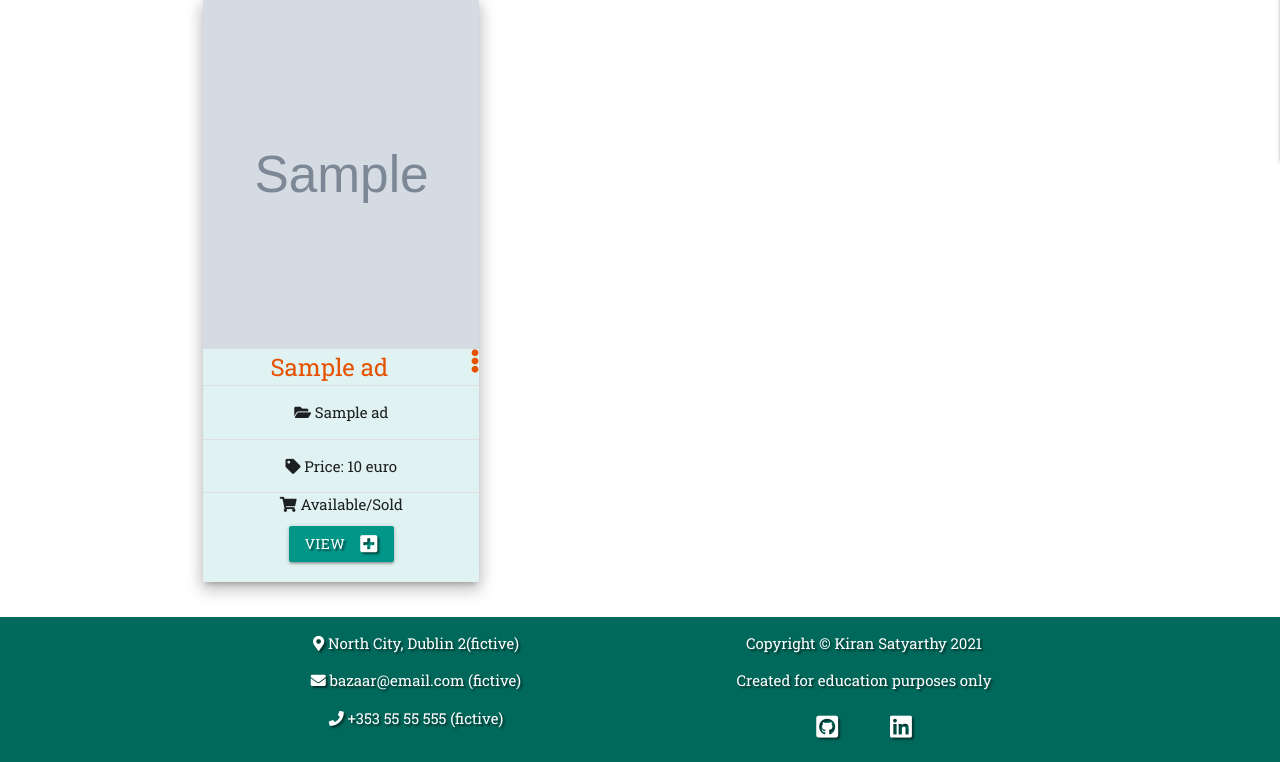
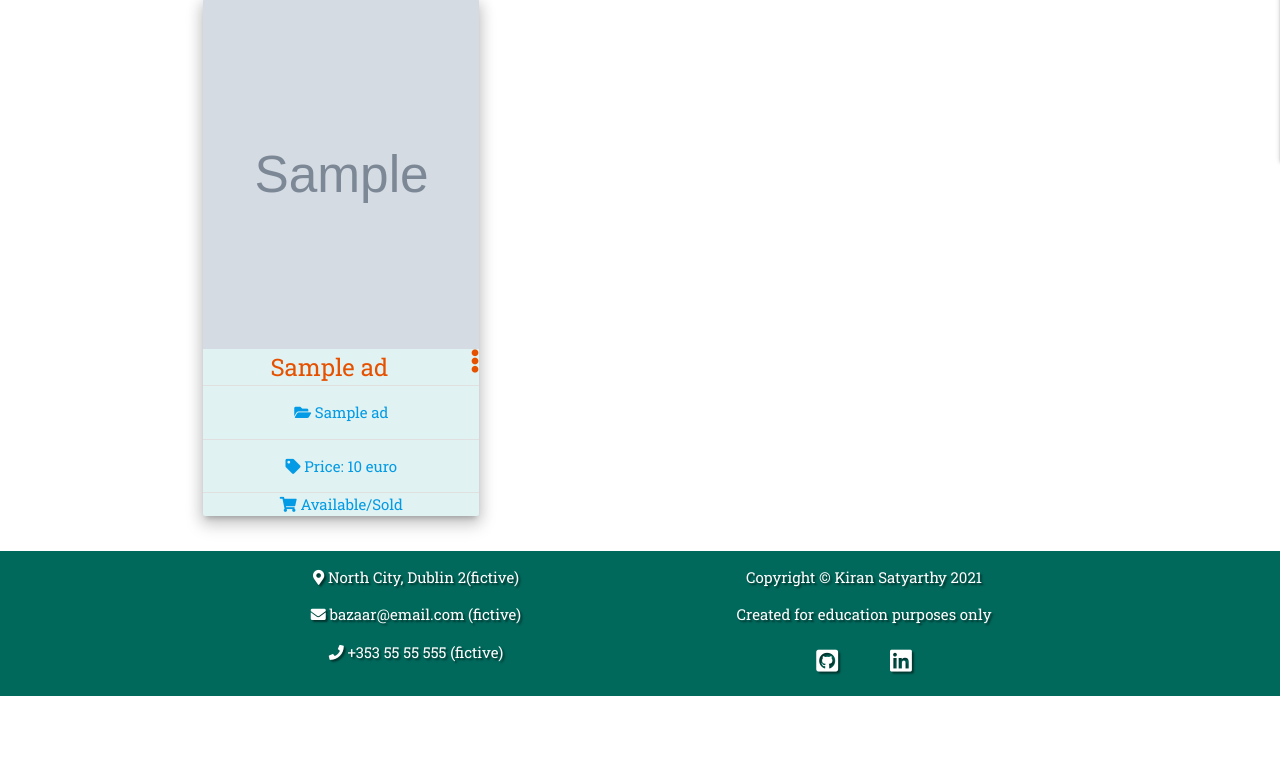
Before and after one commit to Kiran6248/MS3-bazaar, a Flask app: page / in a window 1280 px wide. Shown: the part 699-1461 px from the top of the page. After the commit the page ends 1395 px from the top, so only its background shows below. Run offline with Flask 2, Linux system fonts and the light colour scheme; grey boxes marked "Sample" are stand-in pictures; a database or web service that is not in the repository returns one stand-in record (values such as "Sample title"); some libraries are stand-ins or nearby versions.

Commit message:
Remove view button

```diff
--- a/app.py
+++ b/app.py
@@ -85,7 +85,7 @@ def profile(username):
     username = mongo.db.users.find_one(
         {"username": session["user"]})["username"]
 
-    ads = list(mongo.db.ads.find())
+    ads = list(mongo.db.ads.find({"posted_by": username}))
 
     if session["user"]:
         return render_template("profile.html", username=username, ads=ads)
@@ -202,6 +202,7 @@ def edit_category(category_id):
     return render_template("edit_category.html", category=category)
 
 
+# delete category
 @app.route("/delete_category/<category_id>")
 def delete_category(category_id):
     mongo.db.categories.remove({"_id": ObjectId(category_id)})
@@ -209,27 +210,6 @@ def delete_category(category_id):
     return redirect(url_for("get_categories"))
 
 
-# @app.route("/profile/<username>/<ad_id>", methods=["GET", "POST"])
-# def profile(username=None, ad_id=None):
-#     # grab the session user's username from the db
-#     username = mongo.db.users.find_one(
-#         {"username": session["user"]})["username"]
-
-#     ad = mongo.db.ads.find_one({"_id": ObjectId(ad_id)})
-
-#     if session["user"]:
-#         return render_template("profile.html", username=username, ad=ad)
-
-#     return redirect(url_for("login"))
-
-
-# @app.route("/wish/<ad_id>")
-# def wish(ad_id):
-#     ad = mongo.db.ads.find_one({"_id": ObjectId(ad_id)})
-
-#     return render_template("profile.html", ad=ad)
-
-
 if __name__ == "__main__":
     app.run(host=os.environ.get("IP"),
             port=int(os.environ.get("PORT")),
--- a/templates/ads.html
+++ b/templates/ads.html
@@ -29,6 +29,7 @@
         <div class="row center valign">
             {% for ad in ads %}
                 <div class="col s12 m6 l4">
+                    <a href="{{ url_for('view_ad', ad_id=ad._id) }}">
                         <div class="card z-depth-3 waves-effect waves-block waves-light teal lighten-5">
                             <!--ad image-->
                              <div class="card-image card-image-main">
@@ -61,17 +62,8 @@
                                     Available/Sold
                                 </div>
                             </div>
-                        <!--view button-->
-                        <div class="row">
-
-                            <div class="col view-button valign s12 center-align">
-                                <a href="{{ url_for('view_ad', ad_id=ad._id) }}" class="btn teal dareken-2 text-shadow">
-                                    View <i class="fas fa-plus-square right"></i>
+                        </div>
                     </a>
-                            </div>
-
-                        </div>
-                    </div>
                 </div>
             {% endfor %}
         </div>
--- a/templates/edit_ad.html
+++ b/templates/edit_ad.html
@@ -107,9 +107,9 @@
                             <label for="is_available">
                                 Available
                                 {% if ad.is_available == "on" %}
-                                    <input type="checkbox" id="is_available" name="is_available">
+                                    <input type="checkbox" value="{{ ad.is_available }}" id="is_available" name="is_available">
                                 {% else %}
-                                    <input type="checkbox" id="is_available" name="is_available">
+                                    <input type="checkbox" value="{{ ad.is_available }}" id="is_available" name="is_available">
                                 {% endif %}
                                 <span class="lever"></span>
                                 Sold
```
Lines whose indentation alone changed are shown as unchanged.
